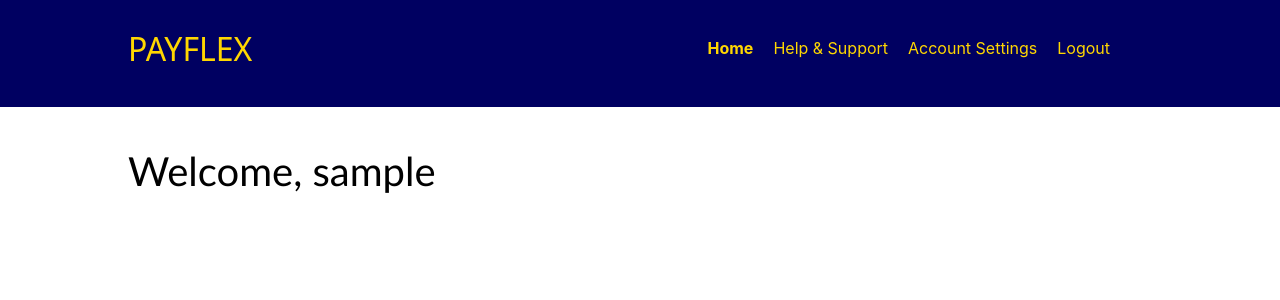
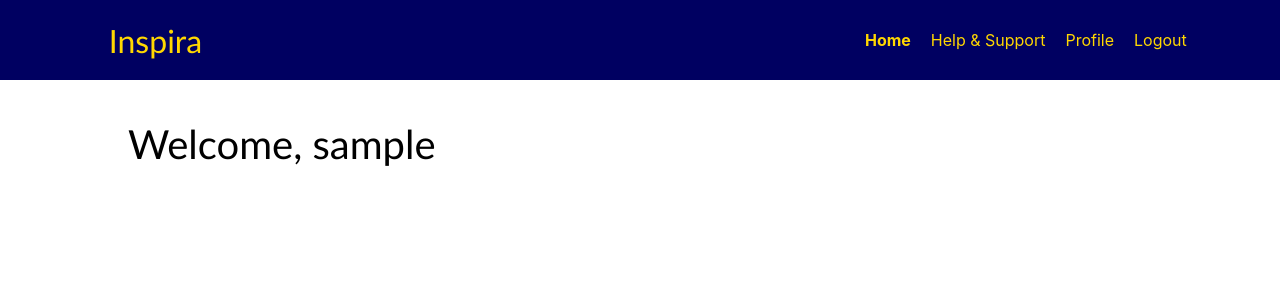
Before and after one commit to hema2150058/ReactWebAppUI, a React (Create React App) app: page /dashboard in a window 1280 px wide. Shown: the top 300 px of the page. Built offline with nearby package versions, Linux system fonts and the light colour scheme; sample sign-in values are in the browser's storage.

Commit message:
Alert added for empty username & password

```diff
--- a/src/screens/Authentication/Login.jsx
+++ b/src/screens/Authentication/Login.jsx
@@ -4,8 +4,13 @@ import { FontAwesomeIcon } from '@fortawesome/react-fontawesome'
 import { faEyeSlash, faEye, } from '@fortawesome/free-solid-svg-icons';
 
 import './Login.css';
+import { useEffect } from 'react';
 
 const Login = () => {
+
+    useEffect(()=>{
+        localStorage.clear();
+    })
 
     const navigate = useNavigate();
     const [username, setUsername] = useState('');
@@ -19,6 +24,11 @@ const Login = () => {
     const handleLogin = (e) => {
         e.preventDefault();
         // Static data for user validation
+
+        if(username==='' && password===''){
+            alert('Please enter username and password. ');
+            return;
+        }
 
         localStorage.setItem("username", validUsername);
 
@@ -78,7 +88,7 @@ const Login = () => {
 
                                 </div>
                             </div>
-                            <button disabled={username && password ? false : true} type="submit" className='button'>Login</button>
+                            <button type="submit" className='button'>Login</button>
                         </form>
                     </div>
                     <div className='verticalLine'></div>
--- a/src/screens/Dashboard.css
+++ b/src/screens/Dashboard.css
@@ -10,8 +10,10 @@
     justify-content: space-between;
     align-items: center;
     min-width: 100%;
-    padding: .3rem 0 .3rem 0;
-    margin-top: -10px;
+    height: 5rem;
+    padding: 0 4.8rem;
+    /* padding: .3rem 0 .3rem 0;
+    margin-top: -10px; */
     background-color: rgb(0, 0, 97);
     color: gold;
 }
--- a/src/screens/Dashboard.jsx
+++ b/src/screens/Dashboard.jsx
@@ -31,12 +31,12 @@ const Dashboard = () => {
   return (
     <div className="dashboard-container">
       <header className="dashboard-header">
-        <p style={{ fontSize: '2rem', fontFamily: "system-ui", paddingLeft: "8rem" }}>PAYFLEX</p>
+        <p style={{ fontSize: '2rem', fontFamily: "calibri", paddingLeft: "2rem" }}>Inspira</p>
         <nav className="tab-navigation">
           <ul>
             <li className={activeTab === 'home' ? 'active' : ''} onClick={() => handleTabClick('home')}>Home</li>
             <li className={activeTab === 'help' ? 'active' : ''} onClick={() => handleTabClick('help')}>Help & Support</li>
-            <li className={activeTab === 'account' ? 'active' : ''} onClick={() => handleTabClick('account')}>Account Settings</li>
+            <li className={activeTab === 'account' ? 'active' : ''} onClick={() => handleTabClick('account')}>Profile</li>
             <li onClick={() => handleTabClick('logout')}>Logout</li>
           </ul>
         </nav>
```
